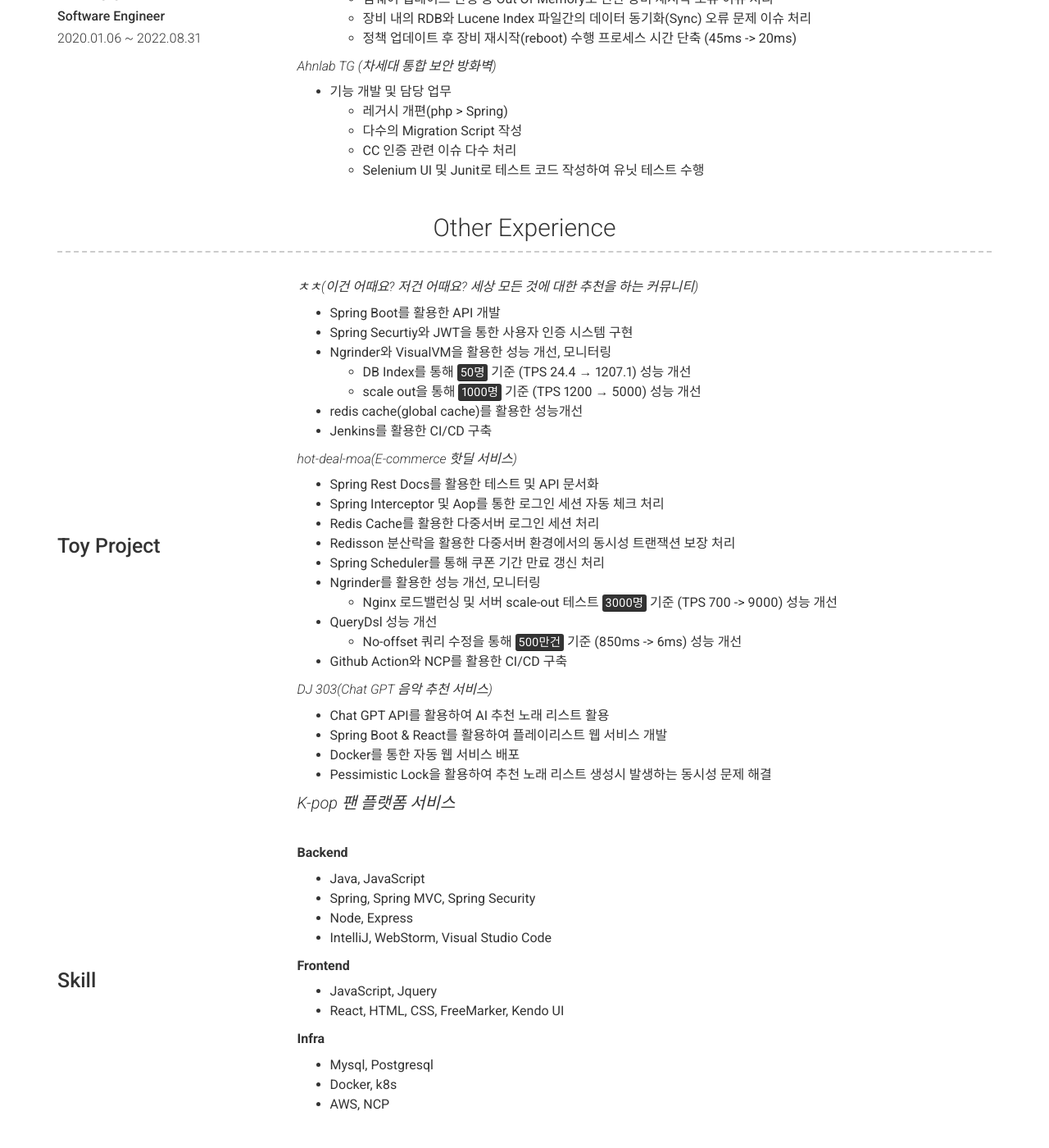
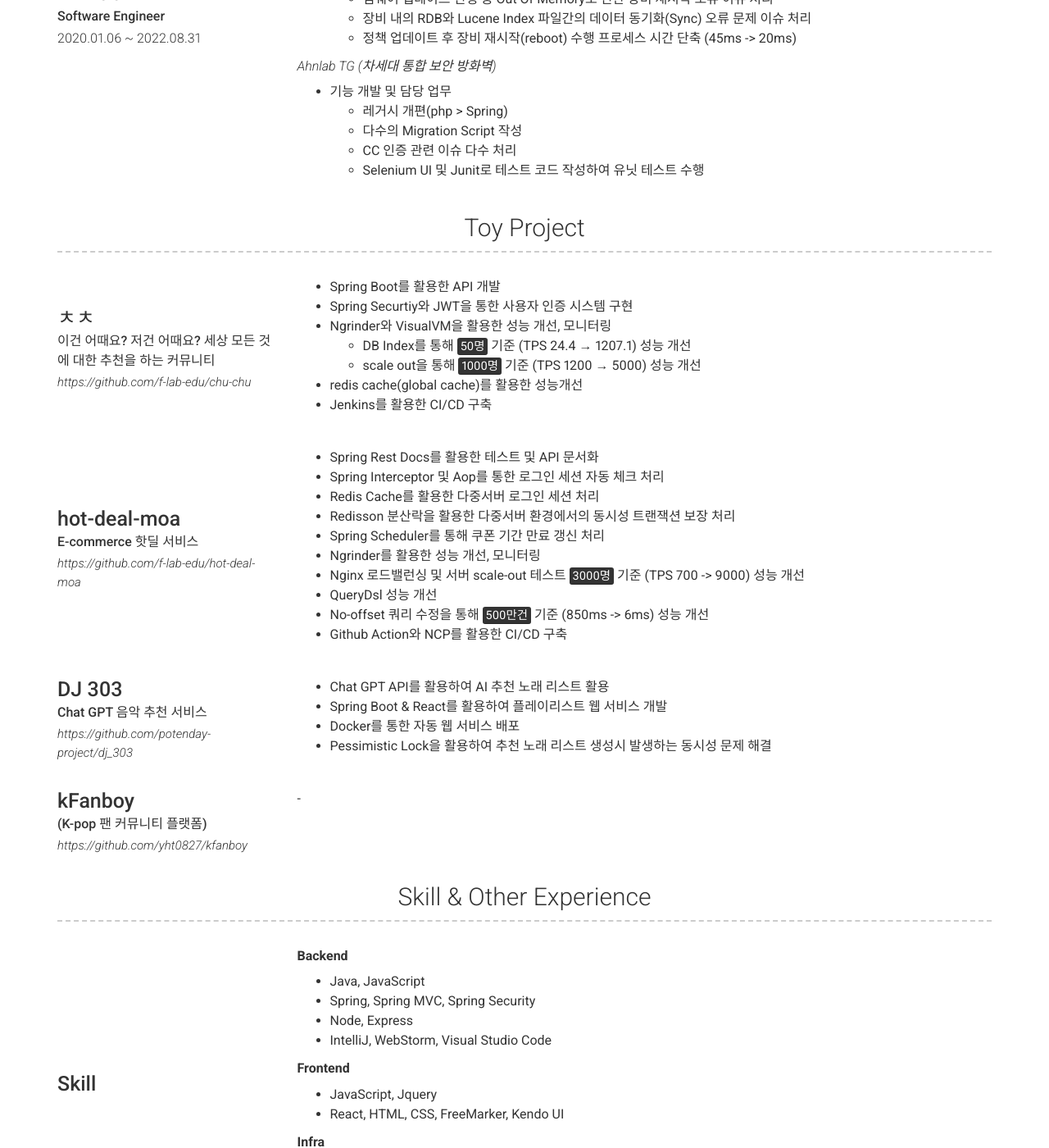
Before and after one commit to yht0827/resume, a Jekyll site: the page built from index.md, in a window 1280 px wide and 1400 px high, scrolled down 853 px. Shown: the whole window at 82% size. Built offline with Jekyll 4.4.1, drawn with Linux system fonts in a browser that asks for light colours; nearby versions of some CDN libraries.

Commit message:
-- 이력서 구조 수정

```diff
--- a/_config.yml
+++ b/_config.yml
@@ -68,13 +68,15 @@ content:
             -  다수의 Migration Script 작성
             -  CC 인증 관련 이슈 다수 처리
             -  Selenium UI 및 Junit로 테스트 코드 작성하여 유닛 테스트 수행
-  - title: Other Experience
+
+  - title: Toy Project
     layout: list
     content:
       - layout: top-left
-        title: Toy Project
+        title: ㅊㅊ
+        sub_title: 이건 어때요? 저건 어때요? 세상 모든 것에 대한 추천을 하는 커뮤니티
+        link: https://github.com/f-lab-edu/chu-chu
         description: | # this will include new lines to allow paragraphs
-          **<a href="https://github.com/f-lab-edu/chu-chu" target="_blank" style="color: inherit;font-style: italic;font-weight: 300;">ㅊㅊ(이건 어때요? 저건 어때요? 세상 모든 것에 대한 추천을 하는 커뮤니티)</a>**
           - Spring Boot를 활용한 API 개발
           - Spring Securtiy와 JWT을 통한 사용자 인증 시스템 구현
           - Ngrinder와 VisualVM을 활용한 성능 개선, 모니터링
@@ -83,29 +85,42 @@ content:
           - redis cache(global cache)를 활용한 성능개선
           - Jenkins를 활용한 CI/CD 구축
 
-          **<a href="https://github.com/f-lab-edu/hot-deal-moa" target="_blank" style="color: inherit;font-style: italic;font-weight: 300;">hot-deal-moa(E-commerce 핫딜 서비스)</a>**
+      - layout: top-left
+        title: hot-deal-moa
+        sub_title: E-commerce 핫딜 서비스
+        link: https://github.com/f-lab-edu/hot-deal-moa
+        description: | # this will include new lines to allow paragraphs
           - Spring Rest Docs를 활용한 테스트 및 API 문서화
           - Spring Interceptor 및 Aop를 통한 로그인 세션 자동 체크 처리
           - Redis Cache를 활용한 다중서버 로그인 세션 처리
           - Redisson 분산락을 활용한 다중서버 환경에서의 동시성 트랜잭션 보장 처리
           - Spring Scheduler를 통해 쿠폰 기간 만료 갱신 처리
           - Ngrinder를 활용한 성능 개선, 모니터링
-            - Nginx 로드밸런싱 및 서버 scale-out 테스트 <mark>3000명</mark> 기준 (TPS 700 -> 9000) 성능 개선
+          - Nginx 로드밸런싱 및 서버 scale-out 테스트 <mark>3000명</mark> 기준 (TPS 700 -> 9000) 성능 개선
           - QueryDsl 성능 개선
-            - No-offset 쿼리 수정을 통해 <mark>500만건</mark> 기준 (850ms -> 6ms) 성능 개선
+          - No-offset 쿼리 수정을 통해 <mark>500만건</mark> 기준 (850ms -> 6ms) 성능 개선
           - Github Action와 NCP를 활용한 CI/CD 구축
 
-
-          **<a href="https://github.com/potenday-project/dj_303" target="_blank" style="color: inherit;font-style: italic;font-weight: 300;">DJ 303(Chat GPT 음악 추천 서비스)</a>**
+      - layout: top-left
+        title: DJ 303
+        sub_title: Chat GPT 음악 추천 서비스
+        link: https://github.com/potenday-project/dj_303
+        description: | # this will include new lines to allow paragraphs
           - Chat GPT API를 활용하여 AI 추천 노래 리스트 활용
           - Spring Boot & React를 활용하여 플레이리스트 웹 서비스 개발
           - Docker를 통한 자동 웹 서비스 배포
           - Pessimistic Lock을 활용하여 추천 노래 리스트 생성시 발생하는 동시성 문제 해결
 
-
-          **<a href="https://github.com/yht0827/kfanboy" target="_blank" style="color: inherit;font-style: italic;font-weight: 300;">K-pop 팬 플랫폼 서비스</a>**
+      - layout: top-left
+        title: kFanboy
+        sub_title: (K-pop 팬 커뮤니티 플랫폼)
+        link: https://github.com/yht0827/kfanboy
+        description: | # this will include new lines to allow paragraphs
           -
 
+  - title: Skill & Other Experience
+    layout: list
+    content:
       - layout: top-left
         title: Skill
         description: | # this will include new lines to allow paragraphs
@@ -147,6 +162,7 @@ content:
         quote: >
           서울 소재 대학원
         description: |
+
       - layout: top-left
         title: 가톨릭대학교
         sub_title: 정보통신전자공학, 컴퓨터공학(복수전공)
@@ -160,6 +176,7 @@ content:
           - 한이음 멘토링 프로젝트 (2019.04 ~ 2019.12)
           - 대학교 성적 우수 과목 멘토링 (2017.03 ~ 2017.12)
           - 3D Print & IoT Camp (2016.05)
+
       - layout: top-left
         title: 구리 인창 고등학교
         sub_title: 인문 계열
```
